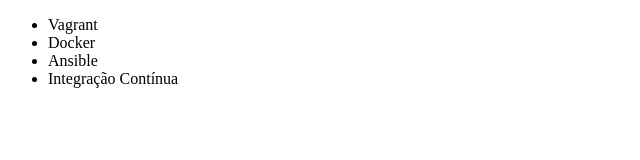
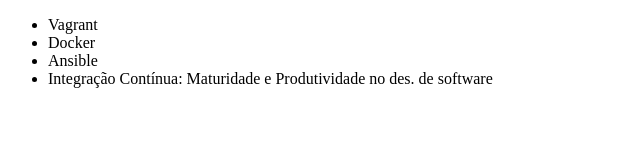
Before and after one commit to Amarildo-Jr/alura-git, a plain HTML site: page index.html in a window 1280 px wide. Shown: the whole page, without its empty margins (0-640 px from the left). Drawn offline with Linux system fonts and the light colour scheme.

Commit message:
Renomeando o curso Integração Contínua

```diff
--- a/index.html
+++ b/index.html
@@ -9,7 +9,7 @@
         <li>Vagrant</li>
         <li>Docker</li>
         <li>Ansible</li>
-        <li>Integração Contínua</li>
+        <li>Integração Contínua: Maturidade e Produtividade no des. de software</li>
     </ul>
 </body>
 </html>
```
